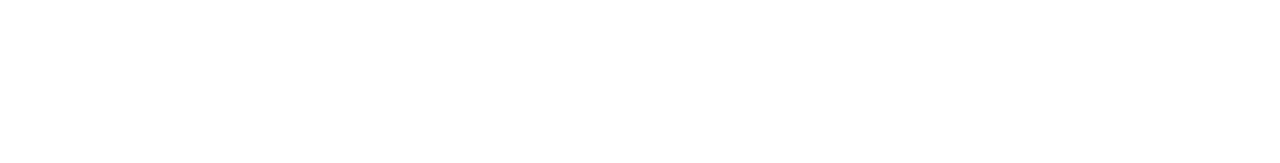
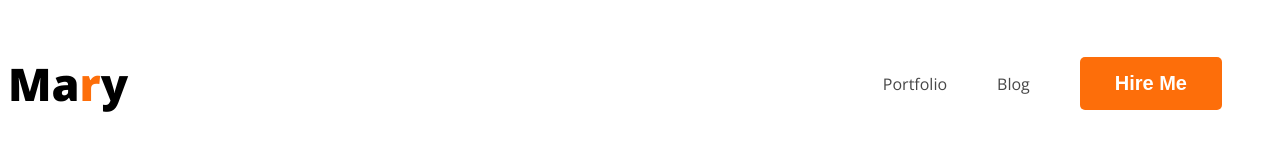
Before and after one commit to mamunee/web-developer-portfolio, a plain HTML site: page index.html in a window 1280 px wide. Drawn offline with nearby package versions, Linux system fonts and the light colour scheme.

Commit message:
nav added

```diff
--- a/index.html
+++ b/index.html
@@ -4,10 +4,21 @@
     <meta charset="UTF-8">
     <meta name="viewport" content="width=device-width, initial-scale=1.0">
     <title>Web-Developer-Portfolio</title>
+    <link rel="preconnect" href="https://fonts.googleapis.com">
+    <link rel="preconnect" href="https://fonts.gstatic.com" crossorigin>
+    <link href="https://fonts.googleapis.com/css2?family=Open+Sans:ital,wght@0,300..800;1,300..800&display=swap" rel="stylesheet">
+    <link rel="stylesheet" href="styles/portfolio.css">
 </head>
 <body>
     <header>
-
+        <nav>
+            <h3 class="nav-title">Ma<span class="text-primary">r</span>y</h3>
+            <ul>
+                <li><a href="">Portfolio</a></li>
+                <li><a href="">Blog</a></li>
+                <li><button class="btn-primary">Hire Me</button></li>
+            </ul>
+        </nav>
     </header>
     <main>
 
--- /dev/null
+++ b/styles/portfolio.css
@@ -0,0 +1,41 @@
+/* common shared styles */
+body{
+    font-family: 'Lato', sans-serif;
+    font-family: "Open Sans", sans-serif;
+}
+.text-primary{
+    color: #fd6e0a;
+}
+.btn-primary{
+    border-radius: 5px;
+    background: #FD6E0A;
+    border: 0;
+    color: white;
+    font-size: 20px;
+    font-weight: 700;
+    padding: 15px 35px;
+}
+/* nav related styles */
+nav{
+    display: flex;
+    justify-content: space-between;
+    align-items: center;
+}
+.nav-title{
+color: var#181818;
+font-family: "Open Sans";
+font-size: 45px;
+font-weight: 800;
+}
+nav > ul{
+    display: flex;
+    align-items: center;
+}
+nav li{
+    list-style: none;
+    margin-right: 50px;
+}
+nav a{
+    text-decoration: none;
+    color: #474747;
+}
```
